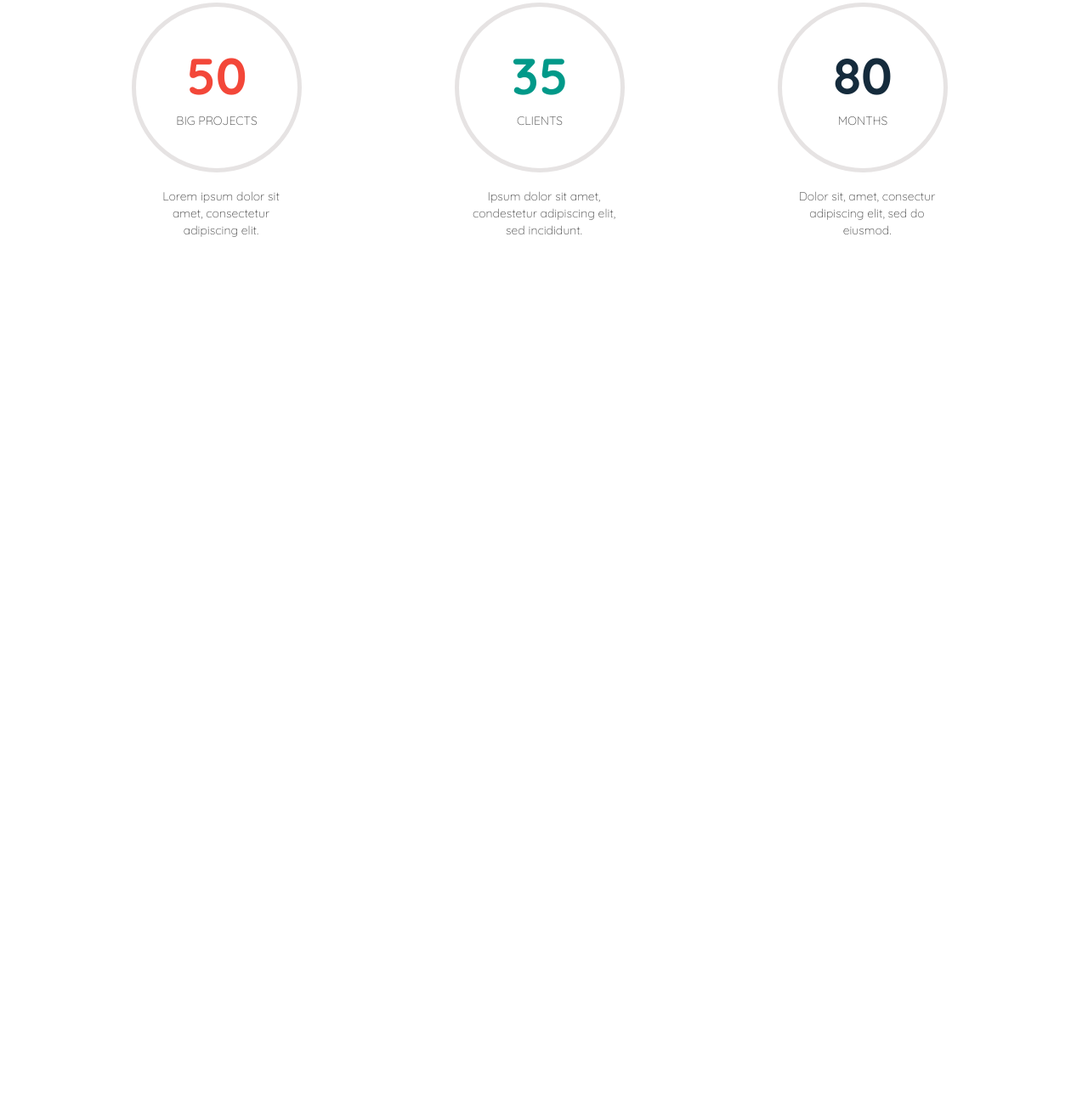
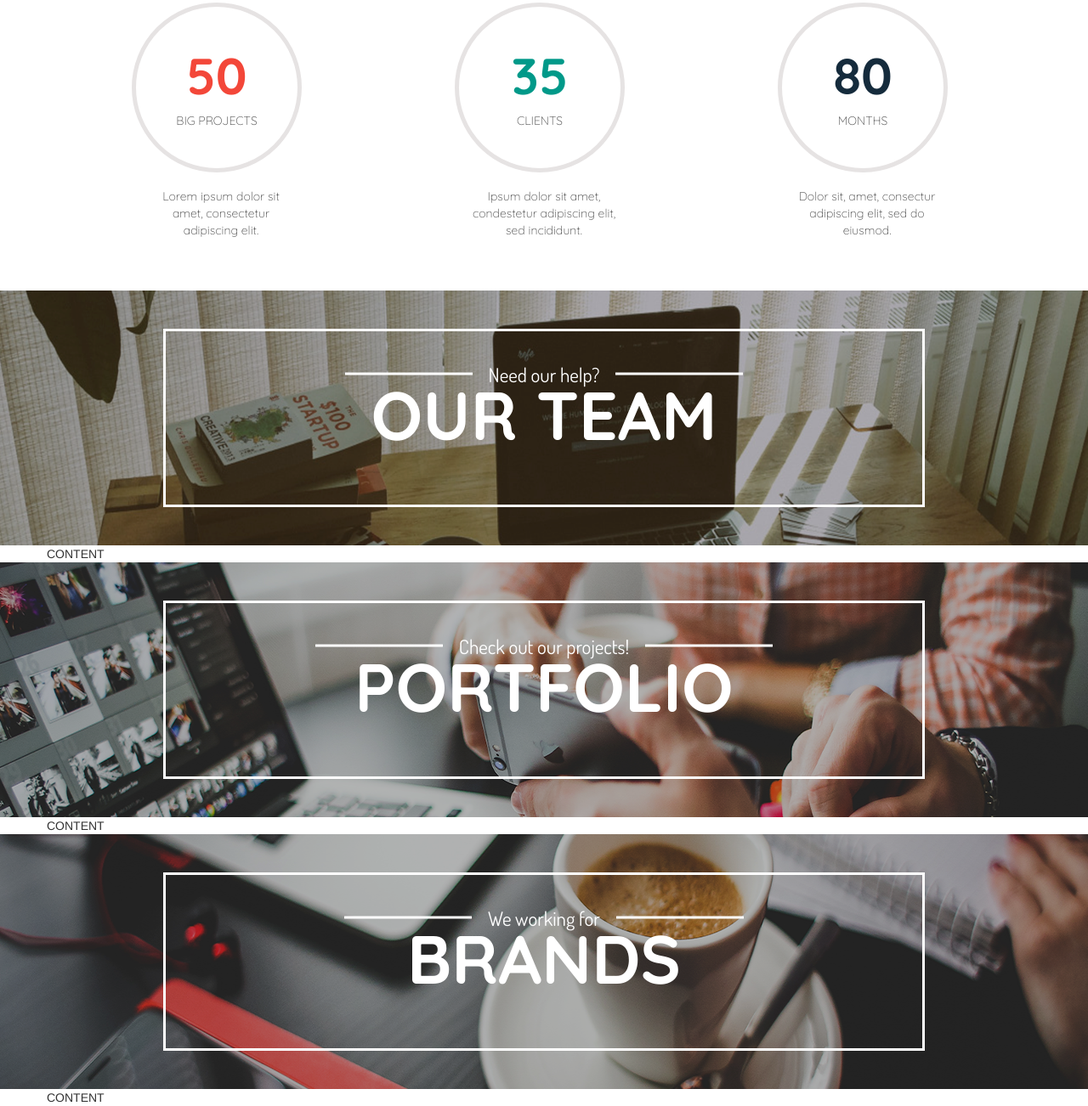
Before and after one commit to dominika1995/PsdToHtml-TopDesigners, a website: page index.html in a window 1280 px wide. Shown: the part 848-2150 px from the top of the page at 85% size. Before the commit the page ends 1190 px from the top, so only its background shows below. Drawn offline with Linux system fonts and the light colour scheme.

Commit message:
Ready header for all sections

```diff
--- a/index.html
+++ b/index.html
@@ -107,6 +107,77 @@
 
 </section>
 
+<section class="container-fluid top">
+    <div class="top__section top__section--team">
+        <div class="container">
+        <header class="row top__section--border">
+            <svg>
+                <line x1="0" y1="50" x2="150" y2="50" /></svg>
+            <span class="top__section--border--text">Need our help?</span>
+            <svg>
+                <line x1="0" y1="50" x2="150" y2="50" /></svg>
+            <p class="top__section--border--title">Our team</p>
+        </header>
+    </div>
+    </div>
+
+    <div class="container  team">
+        <div class="row">
+            CONTENT
+        </div>
+    </div>
+
+
+</section>
+
+
+<section class="container-fluid top">
+    <div class="top__section top__section--portfolio">
+        <div class="container">
+            <header class="row top__section--border">
+                <svg>
+                    <line x1="0" y1="50" x2="150" y2="50" /></svg>
+                <span class="top__section--border--text">Check out our projects!</span>
+                <svg>
+                    <line x1="0" y1="50" x2="150" y2="50" /></svg>
+                <p class="top__section--border--title">Portfolio</p>
+            </header>
+        </div>
+    </div>
+
+    <div class="container  team">
+        <div class="row">
+            CONTENT
+        </div>
+    </div>
+
+
+</section>
+
+<section class="container-fluid top">
+    <div class="top__section top__section--brands">
+        <div class="container">
+            <header class="row top__section--border">
+                <svg>
+                    <line x1="0" y1="50" x2="150" y2="50" /></svg>
+                <span class="top__section--border--text">We working for</span>
+                <svg>
+                    <line x1="0" y1="50" x2="150" y2="50" /></svg>
+                <p class="top__section--border--title">Brands</p>
+            </header>
+        </div>
+    </div>
+
+    <div class="container  team">
+        <div class="row">
+            CONTENT
+        </div>
+    </div>
+
+
+</section>
+
+
 
 <script src="jquery/jquery.min.js"></script>
 <script src="script.min.js"></script>
--- /dev/null
+++ b/sass/_all-top-section.scss
@@ -0,0 +1,100 @@
+.top {
+  padding: 0px;
+
+  &__section {
+    height: 300px;
+    background-size: 100% 100%;
+    background-repeat: no-repeat;
+    width: 100%;
+    padding: -15px;
+    position: relative;
+    @media#{$xs-screen}{
+      height: 200px;}
+
+    &--team {
+      background-image: url('../img/our-team.png');
+    }
+
+    &--portfolio {
+      background-image: url('../img/portfolio.png');
+    }
+
+    &--brands {
+      background-image: url('../img/brands.png');
+    }
+
+    &--border {
+      position: absolute;
+      text-align: center;
+      border: 3px solid white;
+      width: 70%;
+      height: 70%;
+      color: white;
+      top: 0;
+      bottom: 0;
+      left: 0;
+      right: 0;
+      margin: auto;
+      @media#{$xs-screen}{
+        width: 95%;
+        height: 80%;
+      }
+
+      svg {
+        width: 150px;
+        height: 60px;
+        @media#{$sm-screen}{
+          width: 100px;
+        }
+        @media#{$xs-screen}{
+          width: 70px;
+        }
+        @media (max-width: 500px) {
+          width: 50px;
+        }
+
+        line {
+          stroke: white;
+          stroke-width: 3;
+        }
+      }
+
+      &--text {
+        margin-top: -15%;
+        font-family: $font-dosis;
+        font-size: 23px;
+        padding: 15px;
+        @media#{$xs-screen}{
+          font-size: 18px;
+          padding: 10px;
+        }
+        @media (max-width: 500px) {
+          font-size: 17px;
+        }
+        @media (max-width: 400px) {
+          font-size: 15px;
+          padding: 10px;
+          padding-top: 5px;
+        }
+      }
+
+      &--title {
+        font-family: $font-quicksand;
+        text-transform: uppercase;
+        font-size: 80px;
+        font-weight: 700;
+        margin-top: -3%;
+        @media#{$xs-screen}{
+          margin-top: -3%;
+          font-size: 50px;
+        }
+        @media (max-width: 500px) {
+          font-size: 40px;
+        }
+        @media (max-width: 400px) {
+          font-size: 40px;
+        }
+      }
+    }
+  }
+}
--- a/sass/style.scss
+++ b/sass/style.scss
@@ -1,3 +1,4 @@
 @import '_variables.scss';
 @import '_slider.scss';
 @import '_numbers.scss';
+@import '_all-top-section.scss';
```
Also changed, not shown: css/style.css, css/style.min.css, img/brands.png (added), img/our-team.png (added), img/portfolio.png (added), 1 other file.
